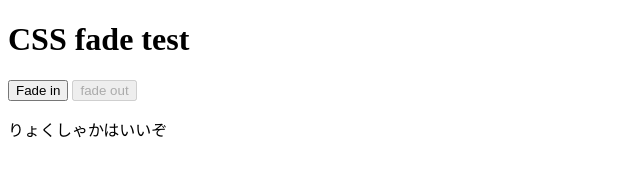
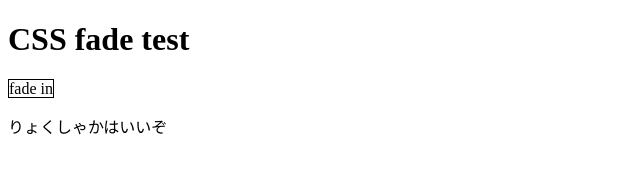
Before and after one commit to poolbooyer/css-fade-test, a plain HTML site: page index.html in a window 1280 px wide. Shown: the whole page, without its empty margins (0-640 px from the left). Drawn offline with Linux system fonts and the light colour scheme.

Commit message:
labelをトリガーにして切り替えを実装

```diff
--- a/fade_in.css
+++ b/fade_in.css
@@ -1,7 +1,9 @@
-#main_content {
+#trigger:checked+#main_content {
     animation: fadeIn 2s ease 0s 1 normal;
     -webkit-animation: fadeIn 2s ease 0s 1 normal;
 }
+
+
 
 @keyframes fadeIn {
     0% {opacity: 0}
--- a/index.html
+++ b/index.html
@@ -10,8 +10,8 @@
 <body>
     <h1 class="title">CSS fade test</h1>
     <div class="content">
-        <button class="trigger" id="fin">Fade in</button>
-        <button class="trigger" id="fout" disabled>fade out</button>
+        <label for="trigger" style="border: 0.1rem solid black ">fade in</label>
+        <input type="checkbox" id="trigger" style="display: none">
         <p id="main_content">りょくしゃかはいいぞ</p>
     </div>
 </body>
```
